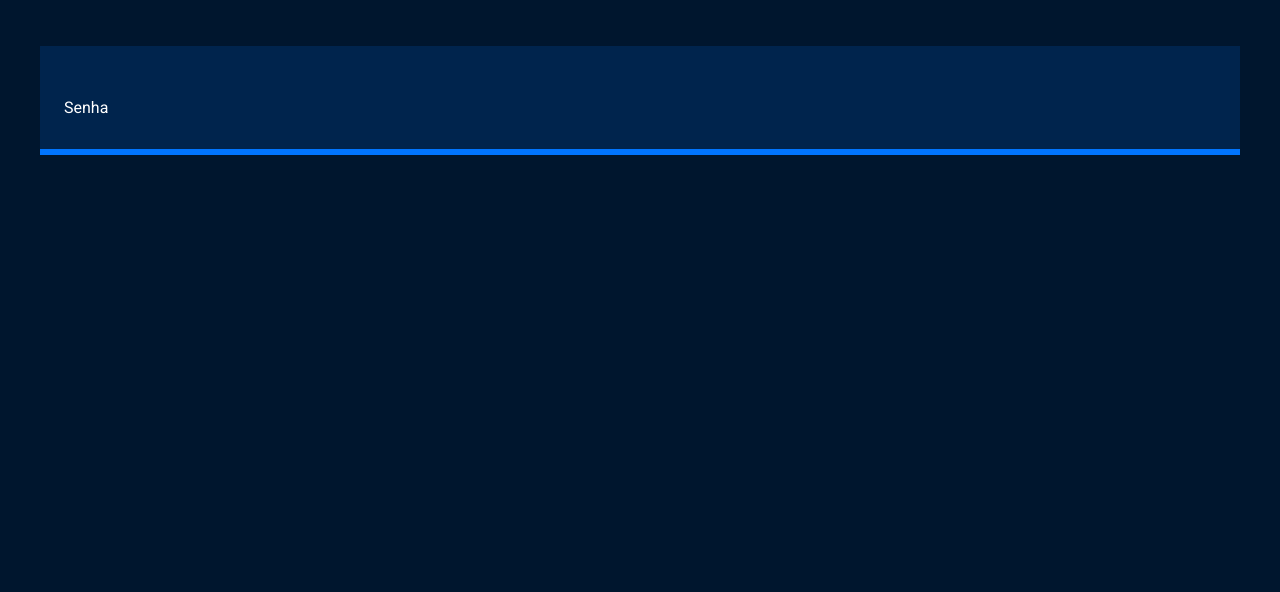
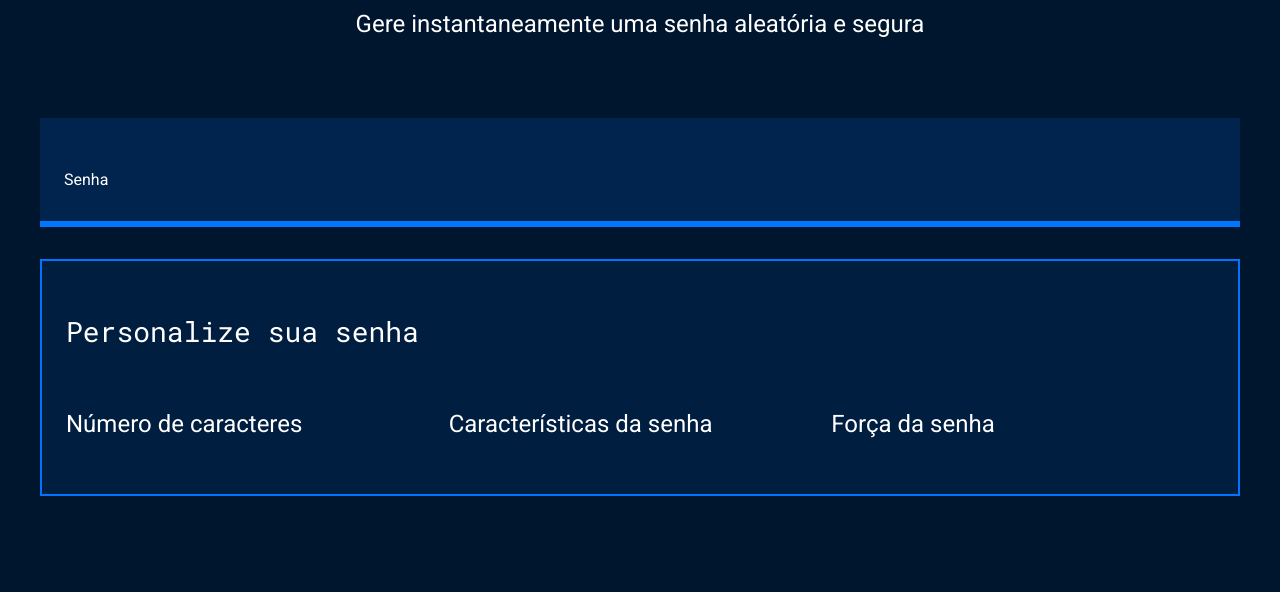
Before and after one commit to emanuellegalle/geradordesenhas, a plain HTML site: page index.html in a window 1280 px wide. Shown: the part 208-800 px from the top of the page. Drawn offline with Linux system fonts and the light colour scheme.

Commit message:
Add files via upload

```diff
--- a/index.html
+++ b/index.html
@@ -19,6 +19,21 @@
                 <label for="senha">Senha</label>
                 <input name="senha" type="text" id="campo-senha">
             </div>
+            <div class="parametro">
+                <h3 class="parametro-titulo">Personalize sua senha</h3>
+                <div class="parametro-coluna__senha">
+                    <div class="parametro-senha">
+                    <h4 class="parametro-senha__titulo">Número de caracteres</h4>
+            </div>
+            <div class="parametro-senha">
+                <h4 class="parametro-senha__titulo">Características da senha</h4>
+            </div>
+            <div class="parametro-senha">
+                <h4 class="parametro-senha__titulo">Força da senha</h4>
+            </div>
+                </div>
+            </div>
+            </div>
         </section>
 </body>
 
--- a/style.css
+++ b/style.css
@@ -29,7 +29,7 @@ body {
     font-size: 24px;
 }
 
-.conteudo-secundario {
+.conteudo-titulo {
     text-align: center;
     margin-top: 80px;
 }
@@ -47,6 +47,7 @@ body {
     color: var(--branco);
     font-family: var(--roboto-mono);
     font-size: 40px;
+    width: 70%;
 }
 
 #campo-senha:focus{
@@ -57,3 +58,35 @@ body {
     max-width: 1200px;
     margin: 0 auto;
 }
+
+.parametro {
+    background-color: var(--fundo-texto);
+    border: 2px solid var(--borda);
+    margin-top: 32px;
+    padding: 24px;
+}
+
+.parametro-titulo {
+    font-family: var(--roboto-mono);
+    font-size: 28px;
+}
+
+.parametro-senha__titulo {
+    font-size: 24px;
+}
+
+.parametro-coluna__senha {
+    display: flex;
+    flex-direction: column;
+    justify-content: center;
+}
+.parametro-senha {
+    width: 50%;
+    margin: 0 auto;
+}
+
+@media screen and (min-width: 768px) {
+    .parametro-coluna__senha {
+        flex-direction: row;
+    }
+}
```
